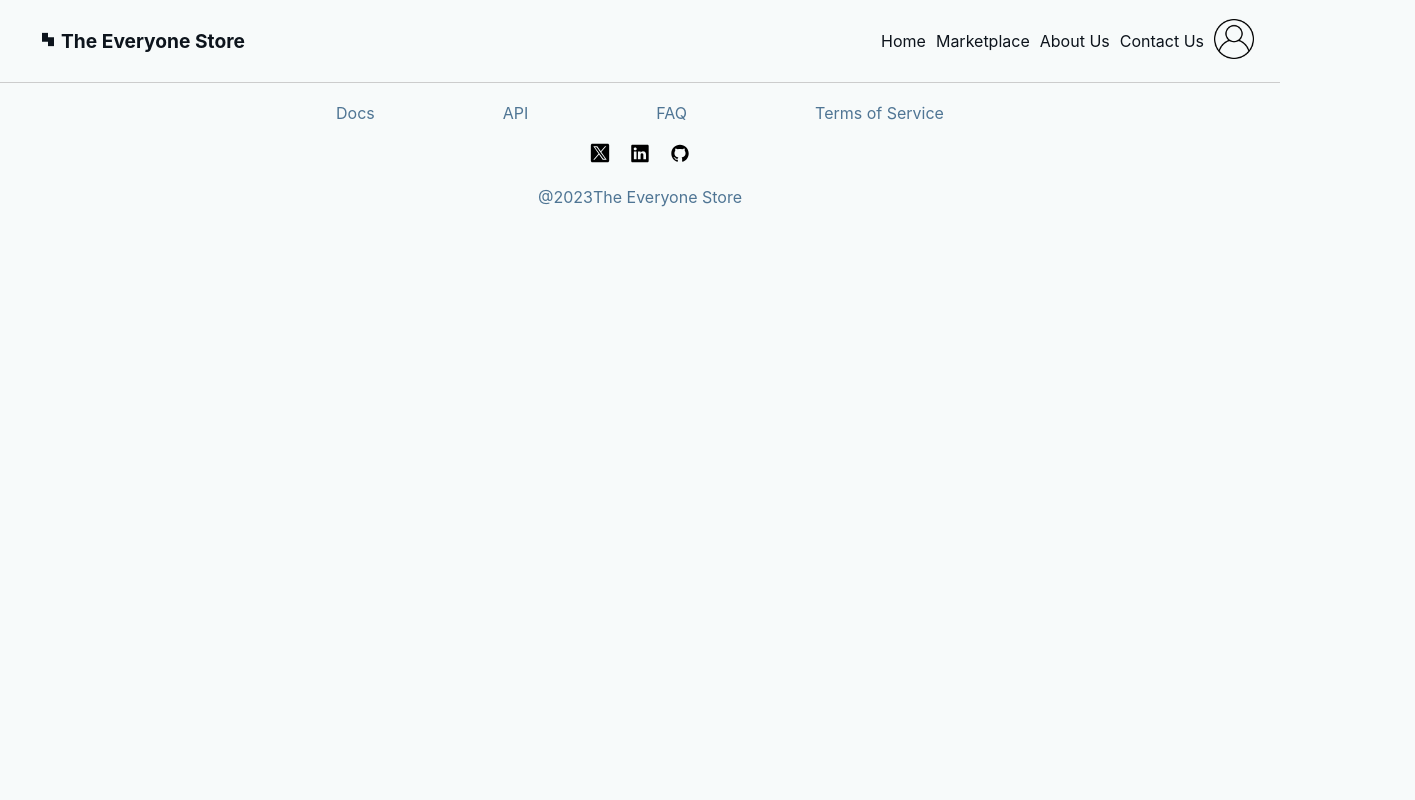
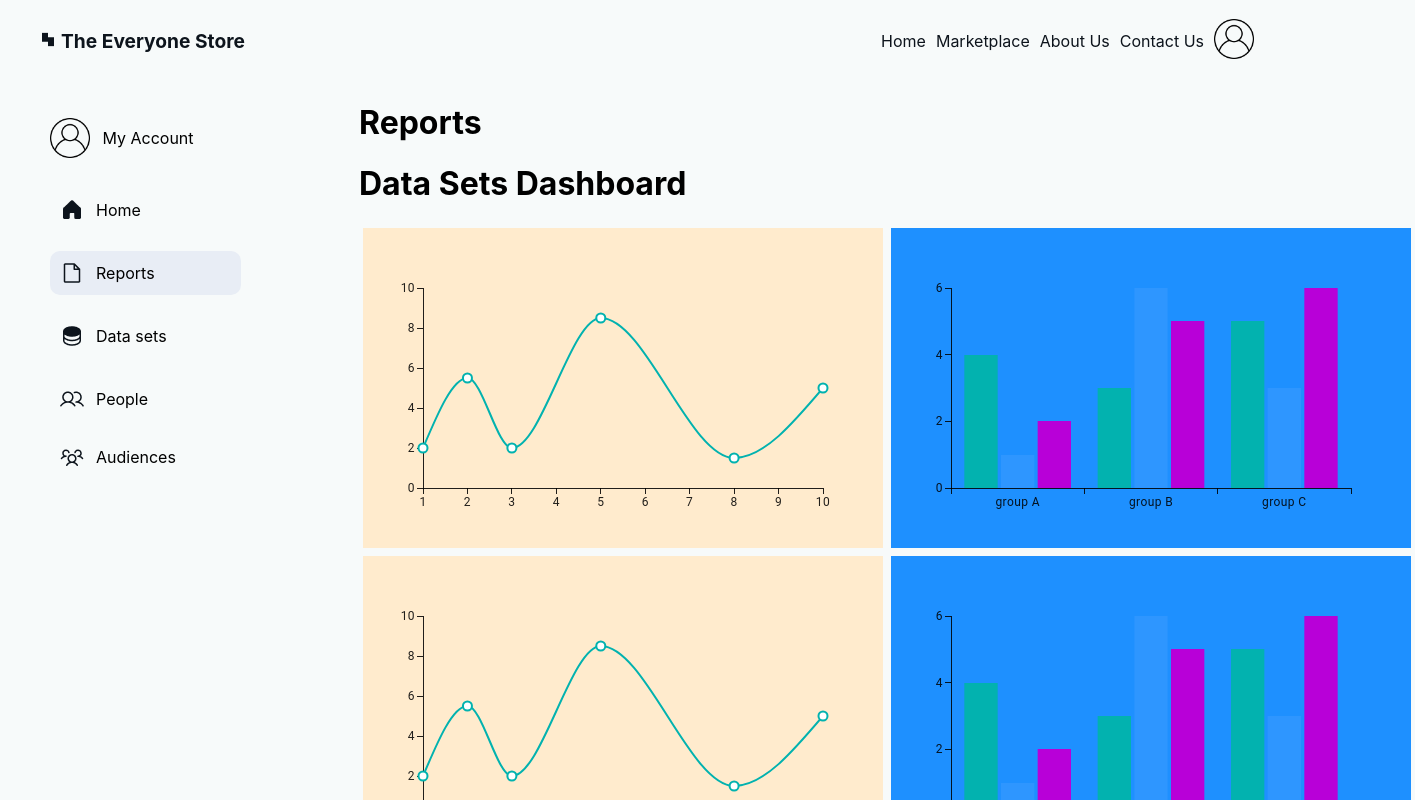
Before and after one commit to simonnilsson90/EksjoSot_Frontend, a React (Create React App) app in the folder client/: page /myAccount/reports in a window 1280 px wide. Shown: the top 800 px of the page, 1415 px wide, since content can reach past the window. Built offline with nearby package versions, Linux system fonts and the light colour scheme.

Commit message:
feature/myaccount-reports

```diff
--- a/client/package.json
+++ b/client/package.json
@@ -7,6 +7,7 @@
     "@emotion/styled": "^11.11.0",
     "@mui/icons-material": "^5.15.14",
     "@mui/material": "^5.15.14",
+    "@mui/x-charts": "^7.1.0",
     "@testing-library/jest-dom": "^5.17.0",
     "@testing-library/react": "^13.4.0",
     "@testing-library/user-event": "^13.5.0",
--- a/client/src/App.js
+++ b/client/src/App.js
@@ -9,6 +9,8 @@ import Footer from "./components/footer/FooterComponent";
 import ConsentForm from "./components/feature/consent/ConsentForm";
 import DataSetsComponent from "./components/myAccount/dataSets/dataSetsComponent";
 import CreateDataset from "./components/myAccount/createDataset/createDatasetComponent";
+import Reports from "./components/myAccount/reports/reportsComponent";
+
 
 
 
@@ -24,6 +26,7 @@ function App() {
         <Route path="consentForm" element={<ConsentForm />} />
         <Route path="myAccount/dataSets" element={<DataSetsComponent />} />
         <Route path="myAccount/dataSets/createDataset" element={<CreateDataset />} />
+        <Route path="myAccount/reports" element={<Reports />} />
         <Route path="termsOfService" element={<ConsentForm/>} />
       </Routes>
       <Footer />
--- a/client/src/components/myAccount/dataSets/dataSetsComponent.js
+++ b/client/src/components/myAccount/dataSets/dataSetsComponent.js
@@ -57,7 +57,7 @@ function DataSetsComponent({ onNewDataClick }){
     return (
       <>
 
-     <div className="parentDiv">
+     <div className="parent-div">
           <SideNav/>
 
           <div className="padding-left">
--- /dev/null
+++ b/client/src/components/myAccount/reports/reportComponent.css
@@ -0,0 +1,39 @@
+.marginParent {
+    margin-left: 108px;
+  }
+
+  .parentDiv {
+    display: flex;
+   }
+
+   * {
+    box-sizing: border-box;
+  }
+
+  .flex-container {
+    display: flex;
+    flex-direction: row;
+    font-size: 30px;
+    text-align: center;
+  }
+
+  .flex-item-left {
+    background-color: blanchedalmond;
+    padding: 10px;
+    flex: 50%;
+    margin: 4px;
+  }
+
+  .flex-item-right {
+    background-color: dodgerblue;
+    padding: 10px;
+    flex: 50%;
+    margin: 4px;
+  }
+
+  /* Responsive layout - makes a one column-layout instead of two-column layout */
+  @media (max-width: 800px) {
+    .flex-container {
+      flex-direction: column;
+    }
+  }
--- /dev/null
+++ b/client/src/components/myAccount/reports/reportsComponent.js
@@ -0,0 +1,68 @@
+import SideNav from "../sideNav/sideNavComponent"
+import "./reportComponent.css"
+import { LineChart } from '@mui/x-charts/LineChart';
+import { BarChart } from '@mui/x-charts/BarChart';
+
+function Reports () {
+
+    return (
+       <div className="parentDiv">
+<SideNav/>
+
+        <div className="marginParent">
+        <h1>Reports</h1>
+        <h1>Data Sets Dashboard</h1>
+
+        <div class="flex-container">
+  <div class="flex-item-left">
+  <LineChart
+      xAxis={[{ data: [1, 2, 3, 5, 8, 10] }]}
+      series={[
+        {
+          data: [2, 5.5, 2, 8.5, 1.5, 5],
+        },
+      ]}
+      width={500}
+      height={300}
+    />
+  </div>
+  <div class="flex-item-right">
+  <BarChart
+      xAxis={[{ scaleType: 'band', data: ['group A', 'group B', 'group C'] }]}
+      series={[{ data: [4, 3, 5] }, { data: [1, 6, 3] }, { data: [2, 5, 6] }]}
+      width={500}
+      height={300}
+    />
+  </div>
+</div>
+<div class="flex-container">
+  <div class="flex-item-left">
+  <LineChart
+      xAxis={[{ data: [1, 2, 3, 5, 8, 10] }]}
+      series={[
+        {
+          data: [2, 5.5, 2, 8.5, 1.5, 5],
+        },
+      ]}
+      width={500}
+      height={300}
+    />
+  </div>
+  <div class="flex-item-right"><BarChart
+      xAxis={[{ scaleType: 'band', data: ['group A', 'group B', 'group C'] }]}
+      series={[{ data: [4, 3, 5] }, { data: [1, 6, 3] }, { data: [2, 5, 6] }]}
+      width={500}
+      height={300}
+    /></div>
+</div>
+
+
+
+
+
+
+        </div>
+       </div>
+    )
+}
+export default Reports
--- a/client/src/components/myAccount/sideNav/sideNavComponent.js
+++ b/client/src/components/myAccount/sideNav/sideNavComponent.js
@@ -20,8 +20,6 @@ import DM from "../../../assets/images/homepage/demomode.png";
 function SideNav(){
   const location = useLocation();
   const [activeLink, setActiveLink] = useState("/myAccount");
-
-
 
 
     return (
@@ -65,7 +63,7 @@ function SideNav(){
 </li>
 
             <li className="seperate-elements-bottom">
-              <div className="display-align">
+            <div className={`display-align ${location.pathname === "/myAccount/reports" ? "active-link" : ""}`}>
                 <img
                   src={D}
                   width={24}
@@ -73,7 +71,12 @@ function SideNav(){
                   alt="Document Picture"
                   className="seperate-icons-from-text"
                 />
-                <a>Reports</a>
+                 <Link
+      to="/myAccount/reports"
+      className="nav-link"
+      onClick={() => setActiveLink("/myAccount")}
+    > Reports
+    </Link>
               </div>
             </li>
             <li className="seperate-elements-bottom">
--- a/package.json
+++ b/package.json
@@ -5,6 +5,7 @@
     "@material-ui/core": "^4.12.4",
     "@mui/icons-material": "^5.15.14",
     "@mui/material": "^5.15.14",
-    "@mui/styles": "^5.15.14"
+    "@mui/styles": "^5.15.14",
+    "@mui/x-charts": "^7.1.0"
   }
 }
```
Also changed, not shown: 2 other files (tests, documents, lock files or other folders).
